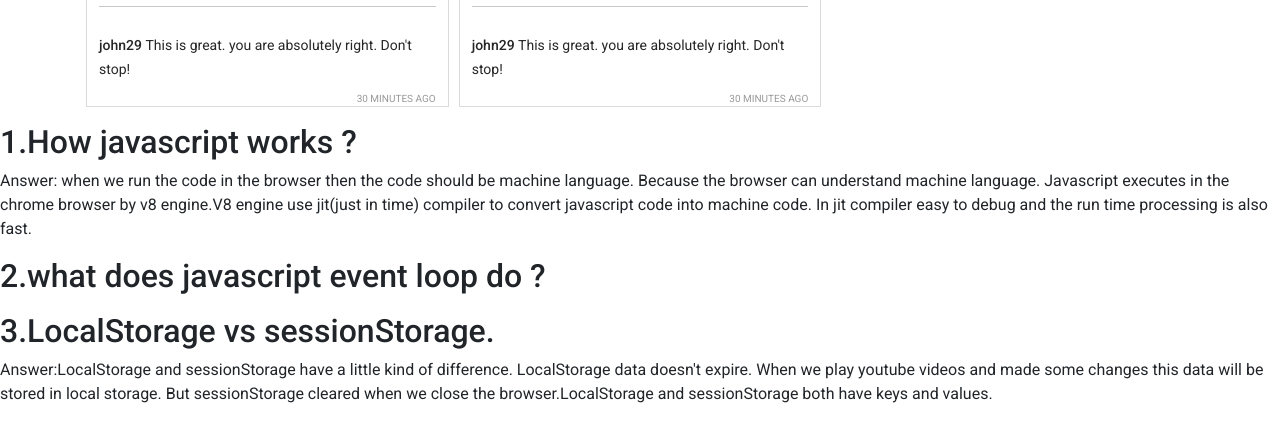
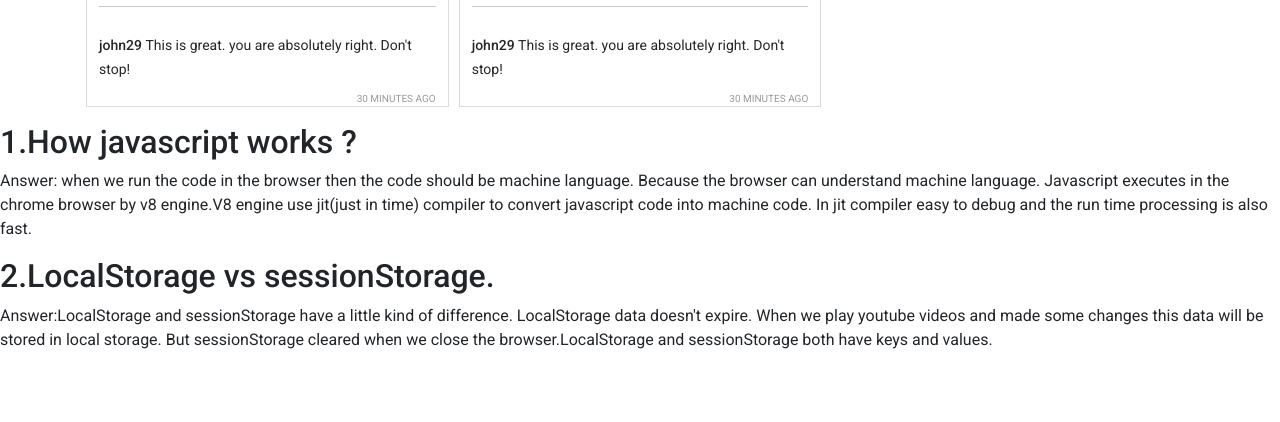
Before and after one commit to durjoy52/insta-shohor, a plain HTML site: page index.html in a window 1280 px wide. Shown: the part 1425-1847 px from the top of the page. After the commit the page ends 1793 px from the top, so only its background shows below. Drawn offline with nearby package versions, Linux system fonts and the light colour scheme.

Commit message:
all done

```diff
--- a/index.html
+++ b/index.html
@@ -97,9 +97,7 @@
         jit(just in time) compiler to convert javascript code into machine code.
         In jit compiler easy to debug and the run time processing is also fast.
       </p>
-      <h2>2.what does javascript event loop do ?</h2>
-      <p></p>
-      <h2>3.LocalStorage vs sessionStorage.</h2>
+      <h2>2.LocalStorage vs sessionStorage.</h2>
       <p>
         Answer:LocalStorage and sessionStorage have a little kind of difference.
         LocalStorage data doesn't expire. When we play youtube videos and made
```
